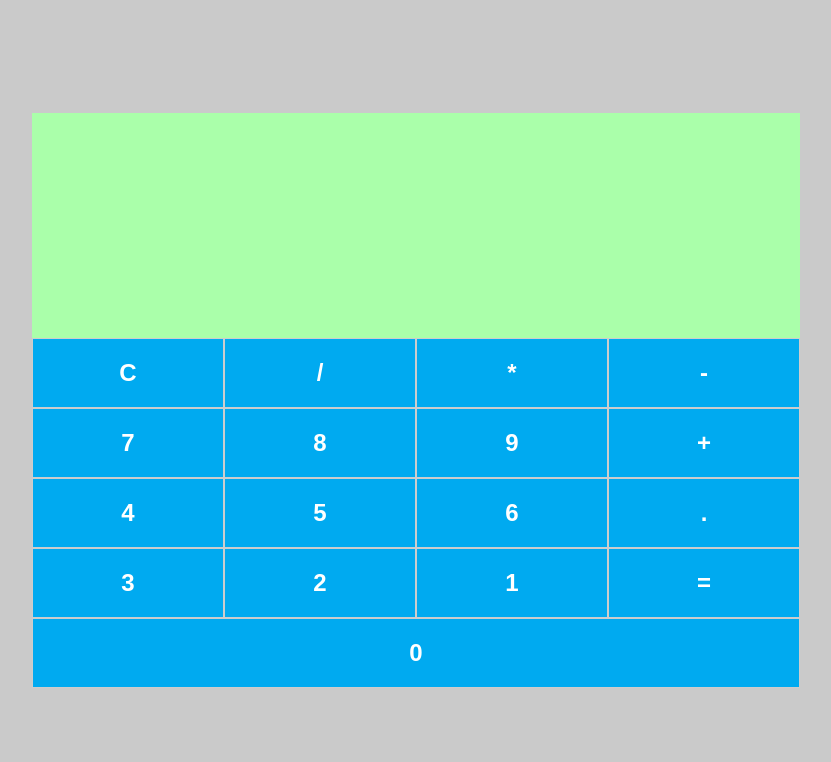
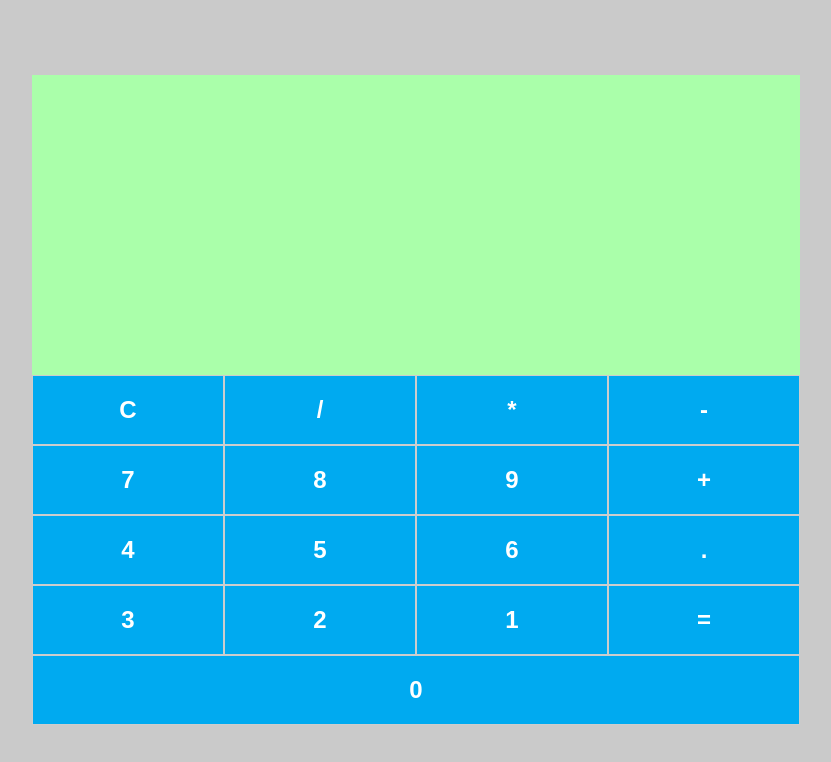
Before and after one commit to Valverde08/Calculadora_react, a React (Vite) app: page / in a window 1280 px wide. Shown: the top 762 px of the page, without its empty margins (224-1055 px from the left). Built offline with nearby package versions, Linux system fonts and the light colour scheme.

Commit message:
Funcao de soma

```diff
--- a/src/App.tsx
+++ b/src/App.tsx
@@ -7,6 +7,7 @@ function App() {
   const [currentNumber, setCurrentNumber] = useState<string>("");
   const [firstNumber, setFirstNumber] = useState<string >("");
   const [secondNumber, setSecondNumber] = useState<string >("");
+  const [result, setResult] = useState<number>();
   const [operator,setOperator] = useState<string>('')
 
 
@@ -26,6 +27,10 @@ function App() {
   }
 
   const handleResult = ()=>{
+    const resultado = Number(firstNumber) + Number(currentNumber)
+
+    return  setResult(resultado)
+
 
   }
 
@@ -35,6 +40,7 @@ function App() {
         <Input>{currentNumber}</Input>
         <Input>{firstNumber}</Input>
         <Input>{operator}</Input>
+        <Input>{result}</Input>
         <Row>
           <Button onClick={clear}>C</Button>
           <Button onClick={()=>handleOperation("/")}>/</Button>
@@ -57,7 +63,7 @@ function App() {
           <Button onClick={() => addNumero("*3")}>3</Button>
           <Button onClick={() => addNumero("*2")}>2</Button>
           <Button onClick={() => addNumero("1")}>1</Button>
-          <Button onClick={() => addNumero("**")}>=</Button>
+          <Button onClick={handleResult}>=</Button>
         </Row>
         <Row>
           <Button onClick={() => addNumero("0")}>0</Button>
```
